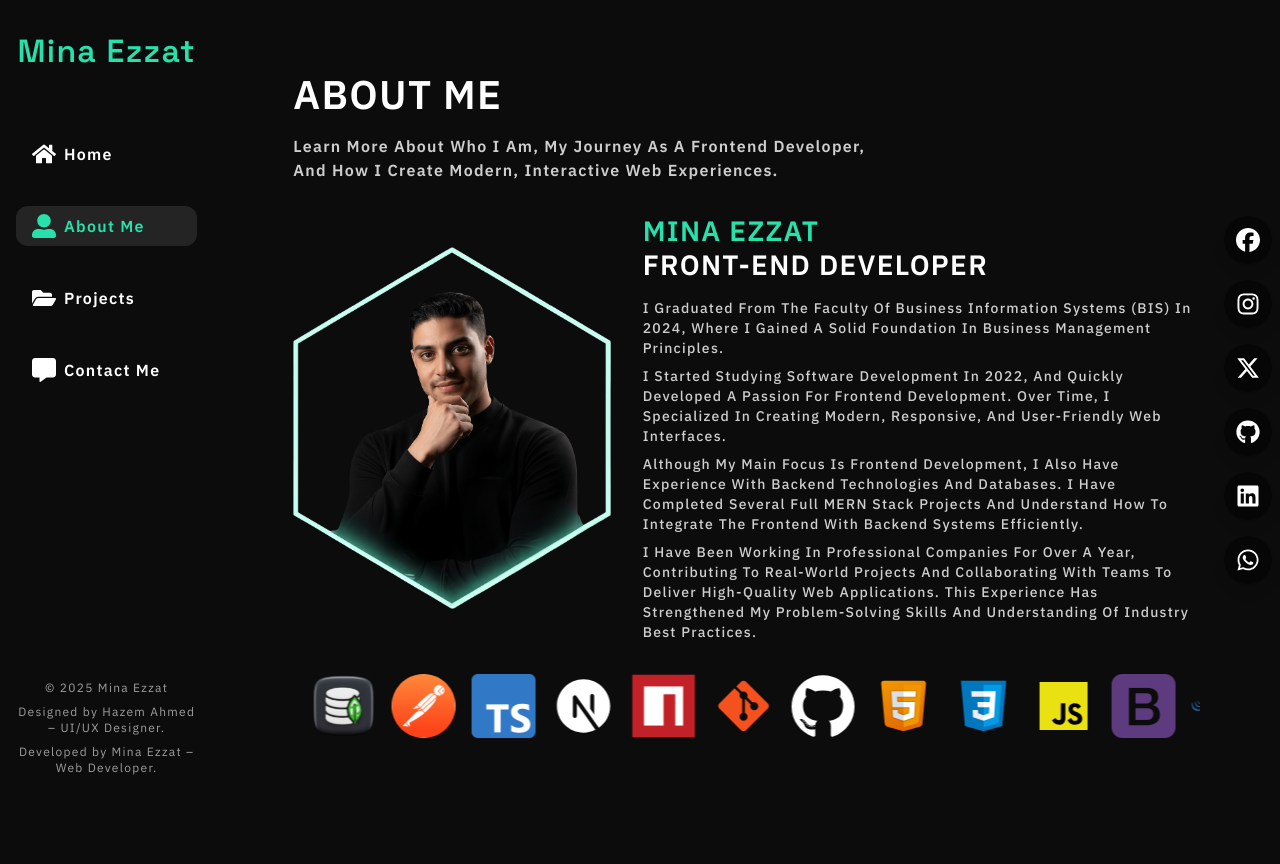
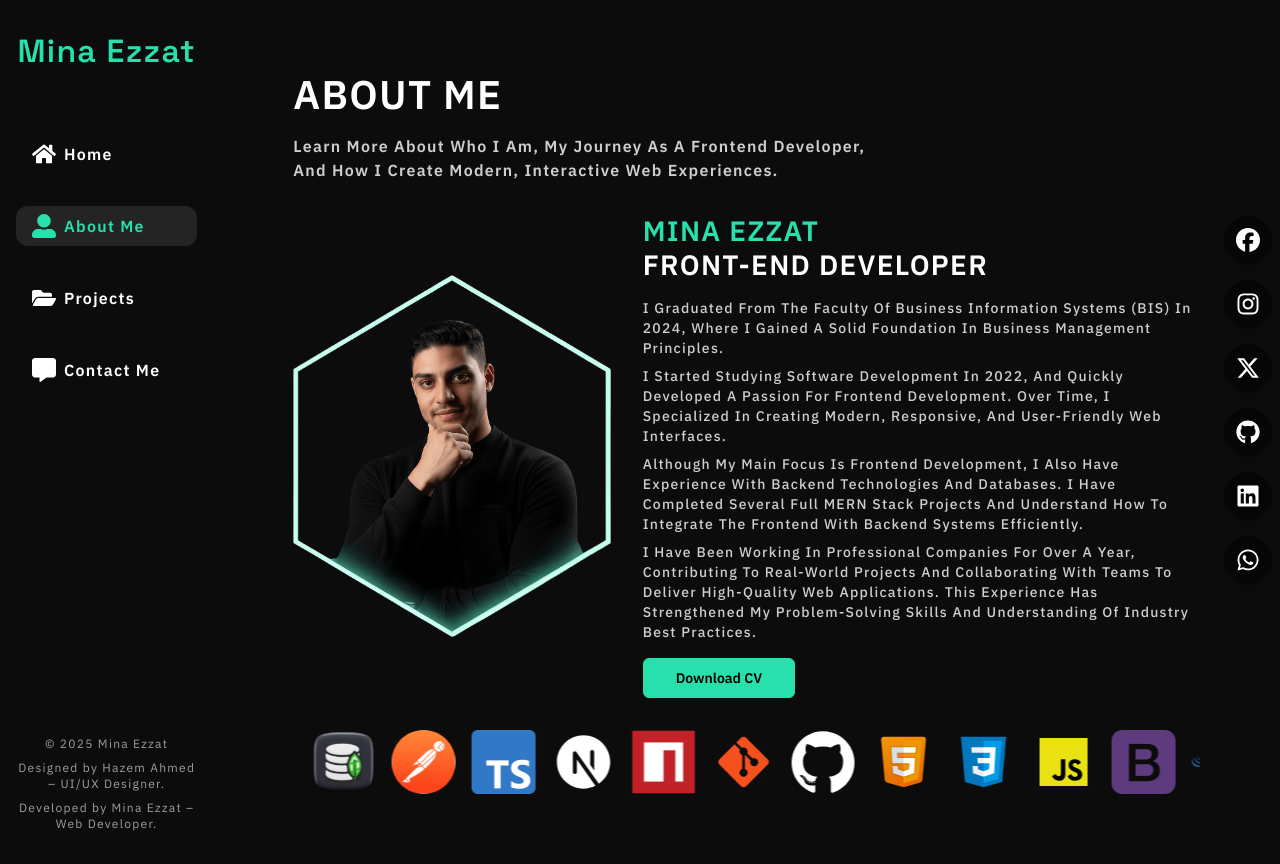
Before and after one commit to MinaEzz/My-Portfolio, a Next.js app: page /about in a window 1280 px wide. Before the commit the page ends 808 px from the top, so only its background shows below. Built offline with nearby package versions, Linux system fonts and the light colour scheme.

Commit message:
feat: adjust button component - add download cv button to about page

```diff
--- a/src/components/about/page-body/text-content/TextContent.component.tsx
+++ b/src/components/about/page-body/text-content/TextContent.component.tsx
@@ -1,4 +1,5 @@
 import { ABOUT_TEXT } from "@/data";
+import Button from "@/ui/button/Button.component";
 
 export default function TextContent() {
   return (
@@ -19,6 +20,14 @@ export default function TextContent() {
           );
         })}
       </div>
+      <Button
+        variant="default"
+        size="md"
+        href="/Dev. Mina Ezzat Barsom.pdf"
+        download={true}
+      >
+        Download CV
+      </Button>
     </div>
   );
 }
--- a/src/components/projects/Projects.page.tsx
+++ b/src/components/projects/Projects.page.tsx
@@ -1,4 +1,3 @@
-import Button from "@/ui/button/Button.component";
 import PageHeader from "../common/page-header/PageHeader.component";
 import ProjectsSlider from "./projects-slider/ProjectsSlider.component";
 import CTASection from "./CTA-section/CTASection.component";
--- a/src/ui/button/Button.component.tsx
+++ b/src/ui/button/Button.component.tsx
@@ -3,12 +3,12 @@ import { cva } from "class-variance-authority";
 import { cn } from "@/utils/cn";
 
 const buttonStyles = cva(
-  "w-fit px-4 py-2 rounded-md transition-colors inline-flex items-center justify-center gap-2 font-medium rounded-lg cursor-pointer select-none transition-colors ease-linear",
+  "w-fit inline-flex items-center justify-center gap-2 px-4 py-2 rounded-md transition-colors cursor-pointer select-none transition-colors ease-linear",
   {
     variants: {
       variant: {
         default:
-          "bg-primary-500 border border-primary-500 text-black hover:bg-primary-600 active:bg-primary-700",
+          "bg-primary-500 border border-primary-500 text-black hover:bg-primary-600 active:bg-primary-700 hover:border-primary-700",
         outlined:
           "border border-white/20 bg-transparent backdrop-blur-sm text-white hover:bg-white/10 active:bg-white/20",
       },
```
